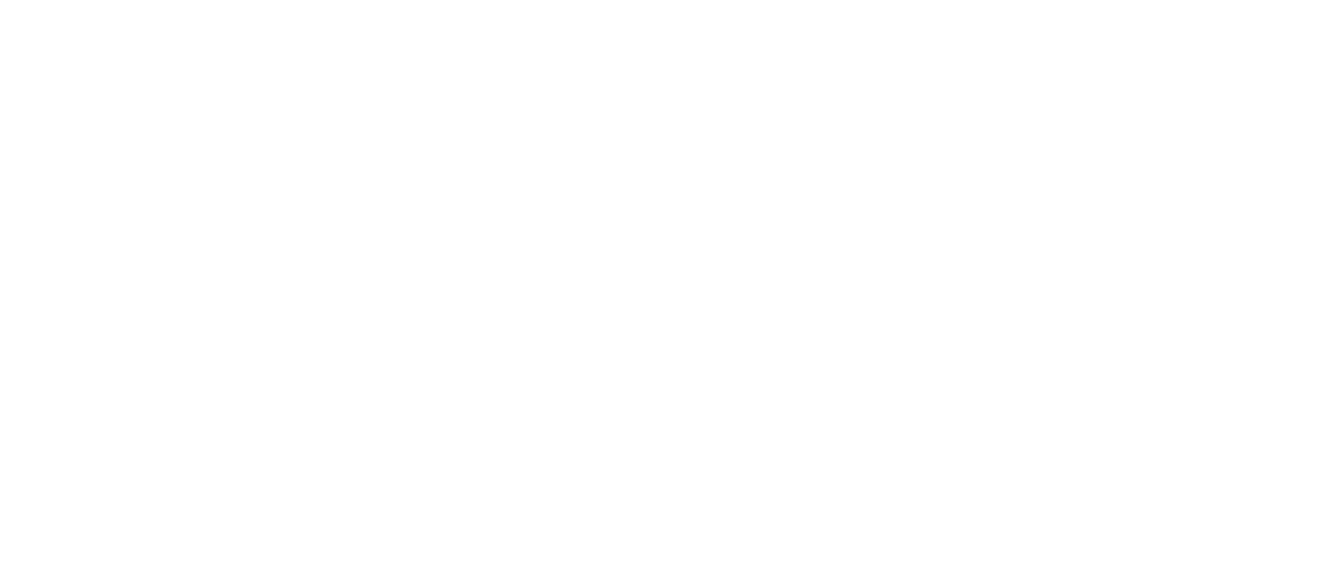
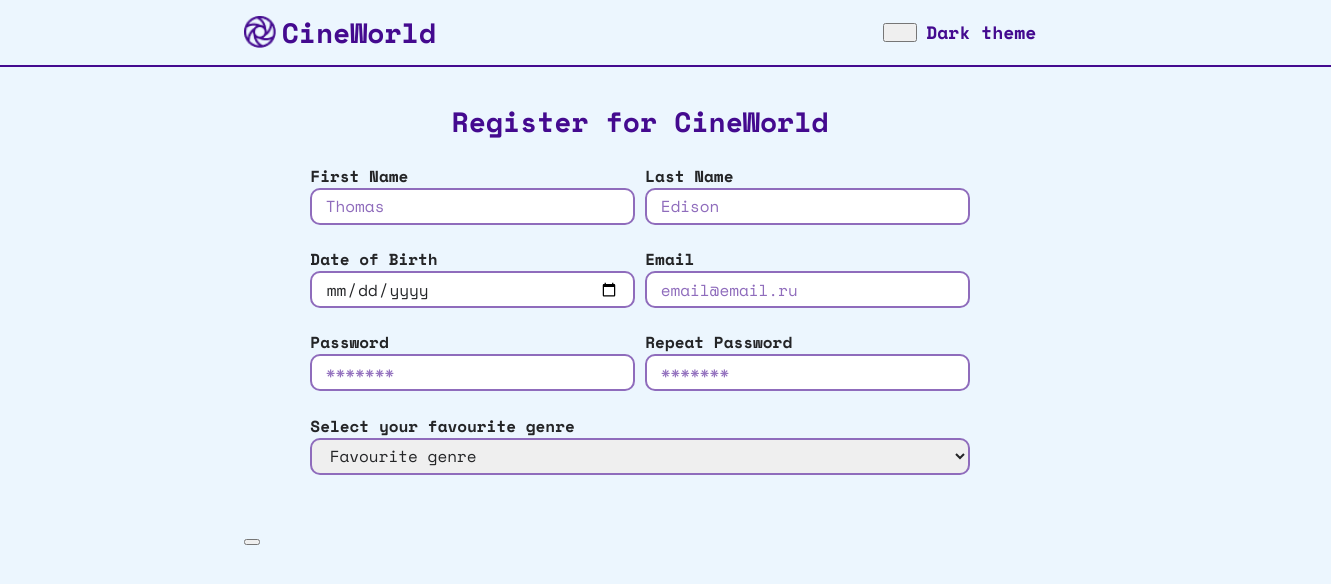
Before and after one commit to merelyqq/CineWorldRegistrationPage, a plain HTML site: page index.html in a window 1280 px wide. Shown: the whole page, 1331 px wide, since content can reach past the window. Drawn offline with nearby package versions, Linux system fonts and the light colour scheme.

Commit message:
many work

```diff
--- a/index.html
+++ b/index.html
@@ -1,18 +1,115 @@
 <!DOCTYPE html>
 <html lang="en">
     <head>
-    <meta charset="UTF-8">
+        <meta charset="UTF-8" />
         <title>CineWorld</title>
-    <link rel="preconnect" href="https://fonts.googleapis.com">
-    <link rel="preconnect" href="https://fonts.gstatic.com" crossorigin>
-    <link href="https://fonts.googleapis.com/css2?family=Space+Mono:ital,wght@0,400;0,700;1,400;1,700&display=swap" rel="stylesheet">
-    <link rel="stylesheet" href="style.css">
+        <link rel="preconnect" href="https://fonts.googleapis.com" />
+        <link rel="preconnect" href="https://fonts.gstatic.com" crossorigin />
+        <link
+            href="https://fonts.googleapis.com/css2?family=Space+Mono:ital,wght@0,400;0,700;1,400;1,700&display=swap"
+            rel="stylesheet"
+        />
+        <link rel="stylesheet" href="/styles/style.css" />
     </head>
     <body>
         <header>
             <div class="headerContainer">
-
+                <a href="index.html" class="logo">
+                    <img src="image/Icon.png" alt="#" />
+                    <h1>CineWorld</h1>
+                </a>
+                <div class="themeToggler">
+                    <button class="futureToggler"></button>
+                    <h2>Dark theme</h2>
                 </div>
+            </div>
+            <div class="divider"></div>
         </header>
+        <main>
+            <form action="">
+                <div class="registrationForm">
+                    <h1>Register for CineWorld</h1>
+                    <div class="labelsContainer">
+                        <label for="firstName">
+                            First Name
+                            <input
+                                type="text"
+                                placeholder="Thomas"
+                                class="customInput"
+                                minlength="2"
+                                required
+                            />
+                        </label>
+                        <label for="lastName">
+                            Last Name
+                            <input
+                                type="text"
+                                placeholder="Edison"
+                                class="customInput"
+                                minlength="2"
+                                required
+                            />
+                        </label>
+                    </div>
+                    <div class="labelsContainer">
+                        <!-- TODO не доделано -->
+                        <label for="dateOfBirth">
+                            Date of Birth
+                            <input
+                                type="date"
+                                placeholder="DD.MM.YYYY"
+                                class="customInput"
+                            />
+                        </label>
+                        <label for="email">
+                            Email
+                            <input
+                                type="email"
+                                placeholder="email@email.ru"
+                                class="customInput"
+                                required
+                            />
+                        </label>
+                    </div>
+                    <div class="labelsContainer">
+                        <label for="password">
+                            Password
+                            <input
+                                type="password"
+                                placeholder="*******"
+                                class="customInput"
+                                minlength="6"
+                                required
+                            />
+                        </label>
+                        <label for="repeatPassword">
+                            Repeat Password
+                            <input
+                                type="password"
+                                placeholder="*******"
+                                class="customInput"
+                                minlength="6"
+                                required
+                            />
+                        </label>
+                    </div>
+                    <!-- TODO не доделано -->
+                    <div class="favouriteGenre">
+                        <label for="favouriteGenre">
+                            Select your favourite genre
+                            <select name="genre" class="customInput">
+                                <option value="none">Favourite genre</option>
+                                <option value="comedy">Comedy</option>
+                                <option value="horror">Horror</option>
+                                <option value="adventure">Adventure</option>
+                                <option value="documentary">Documentary</option>
+                                <option value="cartoon">Cartoon</option>
+                            </select>
+                        </label>
+                    </div>
+                </div>
+                <button type="submit"></button>
+            </form>
+        </main>
     </body>
 </html>
--- a/style.scss
+++ /dev/null
@@ -1,13 +0,0 @@
-@font-face {
-    font-family: 'Space Mono';
-}
-
-header {
-    display: flex;
-    justify-content: center;
-}
-
-.headerContainer {
-    display: flex;
-    justify-content: space-between;
-}
--- /dev/null
+++ b/styles/style.scss
@@ -0,0 +1,136 @@
+*,
+*::after,
+*::before {
+    box-sizing: border-box;
+}
+
+$violet: #440a8f;
+$violetLight: #8f6cbc;
+$black: #242527;
+$red: #e7472d;
+$font: "Space Mono";
+
+h1 {
+    font-family: $font;
+    font-weight: 700;
+    font-style: Bold;
+    font-size: 28px;
+    color: $violet;
+    margin: 0;
+}
+
+h2 {
+    font-family: $font;
+    font-style: normal;
+    font-weight: 700;
+    font-size: 18px;
+    color: $violet;
+    margin: 0;
+}
+
+body {
+    margin: 0;
+    background: #ecf6fe;
+}
+
+header {
+    display: flex;
+    flex-direction: column;
+    align-items: center;
+    height: 5.926vh;
+    .headerContainer {
+        display: flex;
+        align-items: center;
+        justify-content: space-between;
+        width: 61.927vw;
+        padding: 1.481vh 0 1.481vh 0;
+        .logo {
+            display: flex;
+            align-items: center;
+            gap: 6px;
+            text-decoration: none;
+            img {
+                width: 32px;
+                height: 32px;
+            }
+        }
+        .themeToggler {
+            display: flex;
+            align-items: center;
+            gap: 9px;
+            .futureToggler {
+                width: 2.708vw;
+                height: 2.407vh;
+            }
+        }
+    }
+    .divider {
+        width: 1381px;
+        border: 1px solid $violet;
+    }
+}
+
+main {
+    display: flex;
+    justify-content: center;
+    .registrationForm {
+        margin: 4.444vh 5.208vw;
+        padding: 2.222vh 0;
+        display: flex;
+        flex-direction: column;
+        gap: 2.778vh;
+        .labelsContainer {
+            display: flex;
+            gap: 0.833vw;
+        }
+        h1 {
+            text-align: center;
+        }
+    }
+}
+
+label {
+    display: flex;
+    flex-direction: column;
+    font-family: $font;
+    font-weight: 700;
+    font-style: Bold;
+    font-size: 16px;
+    color: $black;
+    margin: 0;
+}
+
+// TODO у инпута и селекта много одинаковых параметров надо что-то переделать пока не знаю как
+input {
+    width: 25.339vw;
+    height: 4.63vh;
+    border: 2px solid $violetLight;
+    border-radius: 10px;
+    padding: 1.111vh 1.042vw;
+}
+
+select {
+    width: 51.51vw;
+    height: 4.63vh;
+    border: 2px solid $violetLight;
+    border-radius: 10px;
+    padding: 0 1.042vw;
+}
+
+input::placeholder {
+    color: $violetLight;
+}
+
+.customInput {
+    font-family: $font;
+    font-style: normal;
+    font-weight: 400;
+    font-size: 16px;
+    color: $black;
+}
+
+input:focus,
+select:focus {
+    outline: none;
+    border: 2px solid $violet;
+}
```
Also changed, not shown: image/Icon.png (added), style.css (deleted), styles/style.css (added), 2 other files. Lines whose indentation alone changed are shown as unchanged.
